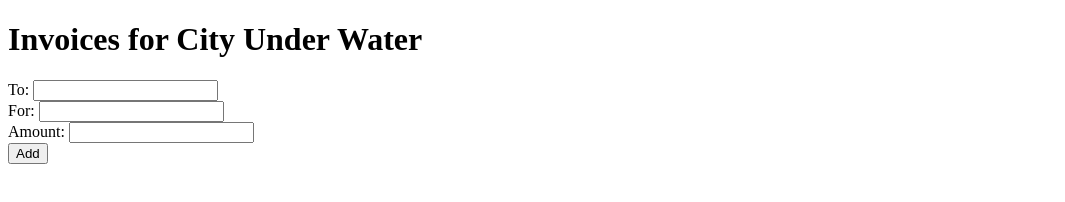
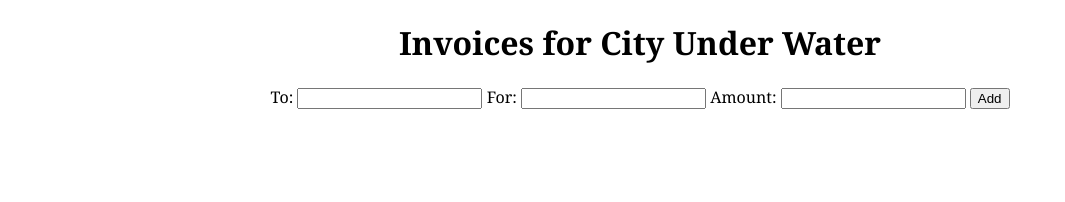
Before and after one commit to Jillium/city-under-water, a plain HTML site: page public/index.html in a window 1280 px wide. Shown: the whole page, without its empty margins (0-1065 px from the left). Drawn offline with Linux system fonts and the light colour scheme.

Commit message:
made basic html skeleton

```diff
--- a/public/index.html
+++ b/public/index.html
@@ -5,12 +5,13 @@
     <meta http-equiv="X-UA-Compatible" content="IE=edge">
     <meta name="viewport" content="width=device-width, initial-scale=1.0">
     <title>City Under Water Invoices</title>
+    <link rel="stylesheet" href="styles.css">
 </head>
 <body>
     <div class="container">
         <h1>Invoices for City Under Water</h1>
 
-        <ul class="invoice-list"></ul>
+
     </div>
 
     <div class="form">
@@ -30,6 +31,10 @@
             <button class="button">Add</button>
         </form>
     </div>
-    <script src="app.js"></script>
+
+    <div class="rendered-list">
+        <ul class="invoice-list"></ul>
+    </div>
+    <!-- <script src="app.js"></script> -->
 </body>
 </html>
--- /dev/null
+++ b/public/styles.css
@@ -0,0 +1,21 @@
+body {
+    font-family:Cambria, Cochin, Georgia, Times, 'Times New Roman', serif;
+    margin: 0;
+
+}
+
+.container {
+    max-width: 90%;
+    margin: 0 auto;
+    display: flex;
+    justify-content: center;
+
+}
+
+.form {
+    text-align: center;
+}
+
+.field {
+    display: inline-block;
+}
```
